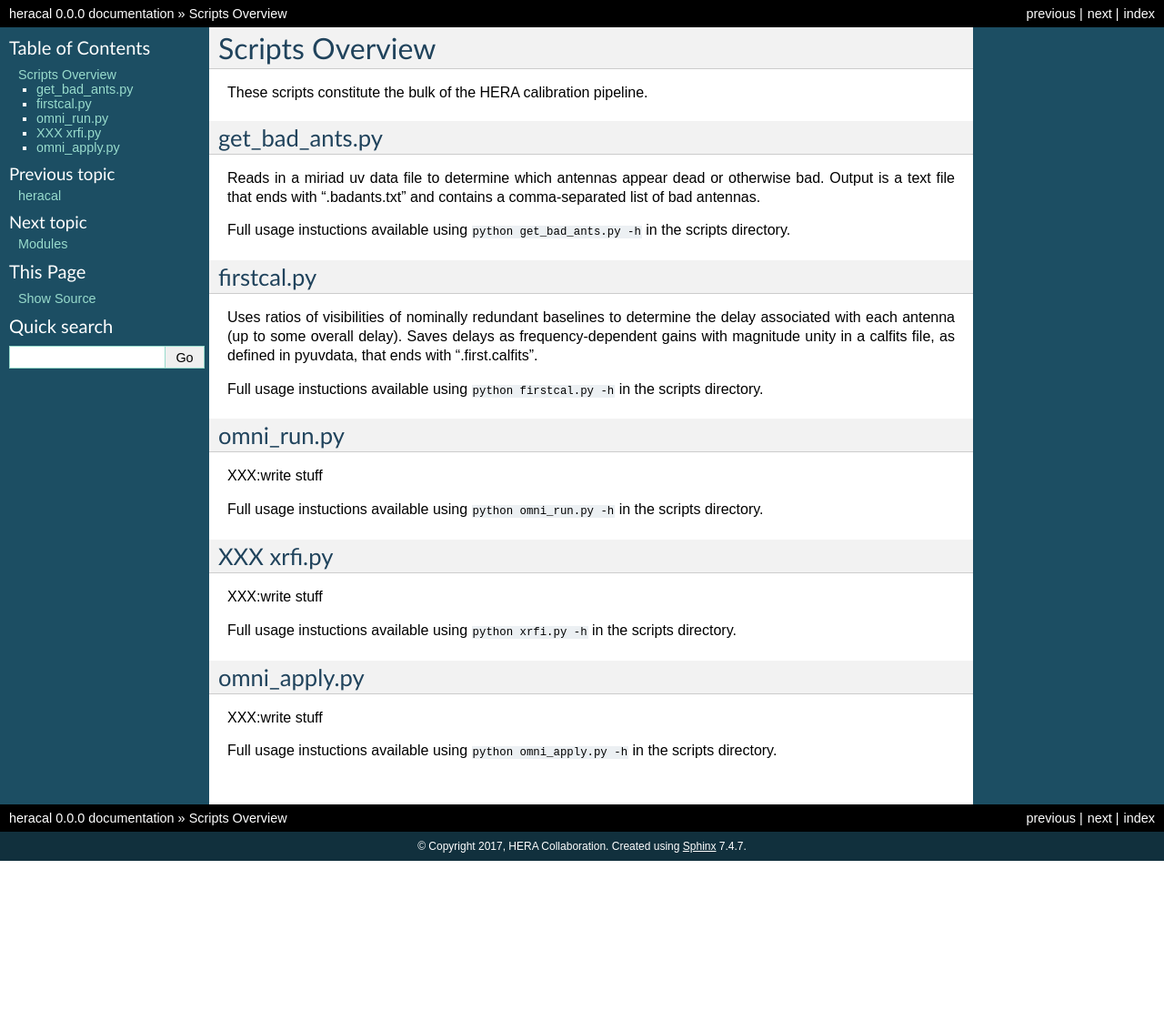
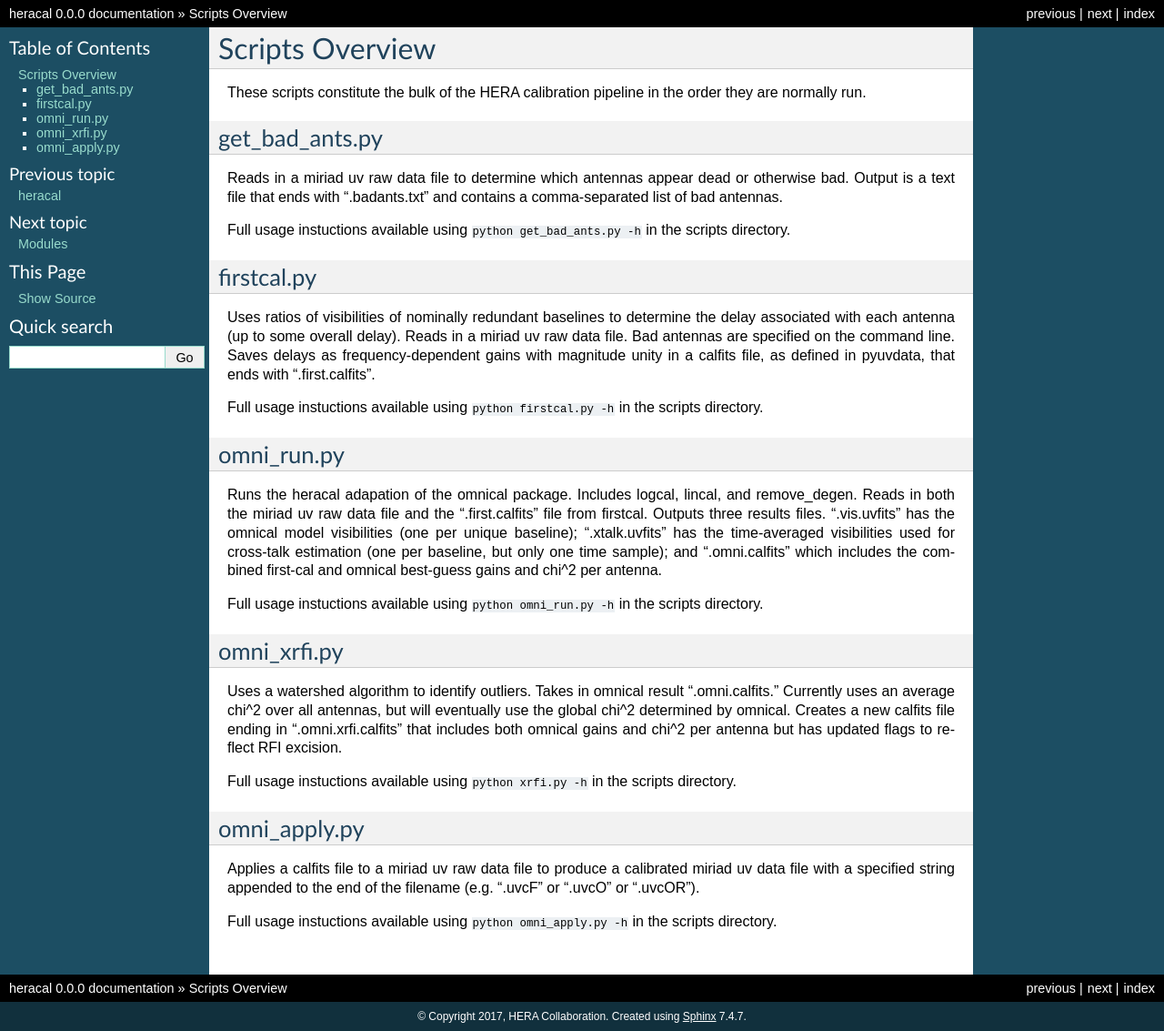
Before and after one commit to HERA-Team/hera_cal, a Sphinx documentation site: the page built from docs/scripts_overview.rst, in a window 1280 px wide. Shown: the whole page at 91% size. Built offline with Sphinx 7.4.7, drawn with Linux system fonts in a browser that asks for light colours; before the commit the page ends 946 px from its top, so only the background shows below that.

Commit message:
Added further documentation and opt parser usage to python scripts

```diff
--- a/docs/modules.rst
+++ b/docs/modules.rst
@@ -1,6 +1,5 @@
 Modules
 ===============
-XXX:write stuff
 
 
 Metrics
--- a/docs/scripts_overview.rst
+++ b/docs/scripts_overview.rst
@@ -1,35 +1,35 @@
 Scripts Overview
 ===============
-These scripts constitute the bulk of the HERA calibration pipeline.
+These scripts constitute the bulk of the HERA calibration pipeline in the order they are normally run.
 
 
 get_bad_ants.py
 ---------------
-Reads in a miriad uv data file to determine which antennas appear dead or otherwise bad. Output is a text file that ends with ".badants.txt" and contains a comma-separated list of bad antennas.
+Reads in a miriad uv raw data file to determine which antennas appear dead or otherwise bad. Output is a text file that ends with ".badants.txt" and contains a comma-separated list of bad antennas.
 
 Full usage instuctions available using ``python get_bad_ants.py -h`` in the scripts directory.
 
 
 firstcal.py
 ---------------
-Uses ratios of visibilities of nominally redundant baselines to determine the delay associated with each antenna (up to some overall delay). Saves delays as frequency-dependent gains with magnitude unity in a calfits file, as defined in pyuvdata, that ends with ".first.calfits".
+Uses ratios of visibilities of nominally redundant baselines to determine the delay associated with each antenna (up to some overall delay). Reads in a miriad uv raw data file. Bad antennas are specified on the command line. Saves delays as frequency-dependent gains with magnitude unity in a calfits file, as defined in pyuvdata, that ends with ".first.calfits".
 
 Full usage instuctions available using ``python firstcal.py -h`` in the scripts directory.
 
 omni_run.py
 ---------------
-XXX:write stuff
+Runs the heracal adapation of the omnical package. Includes logcal, lincal, and remove_degen. Reads in both the miriad uv raw data file and the ".first.calfits" file from firstcal. Outputs three results files. ".vis.uvfits" has the omnical model visibilities (one per unique baseline); ".xtalk.uvfits" has the time-averaged visibilities used for cross-talk estimation (one per baseline, but only one time sample); and ".omni.calfits" which includes the combined first-cal and omnical best-guess gains and chi^2 per antenna.
 
 Full usage instuctions available using ``python omni_run.py -h`` in the scripts directory.
 
-XXX xrfi.py
+omni_xrfi.py
 ---------------
-XXX:write stuff
+Uses a watershed algorithm to identify outliers. Takes in omnical result ".omni.calfits." Currently uses an average chi^2 over all antennas, but will eventually use the global chi^2 determined by omnical. Creates a new calfits file ending in ".omni.xrfi.calfits" that includes both omnical gains and chi^2 per antenna but has updated flags to reflect RFI excision.
 
 Full usage instuctions available using ``python xrfi.py -h`` in the scripts directory.
 
 omni_apply.py
 ---------------
-XXX:write stuff
+Applies a calfits file to a miriad uv raw data file to produce a calibrated miriad uv data file with a specified string appended to the end of the filename (e.g. ".uvcF" or ".uvcO" or ".uvcOR").
 
 Full usage instuctions available using ``python omni_apply.py -h`` in the scripts directory.
```
Also changed, not shown: 3 other files.
